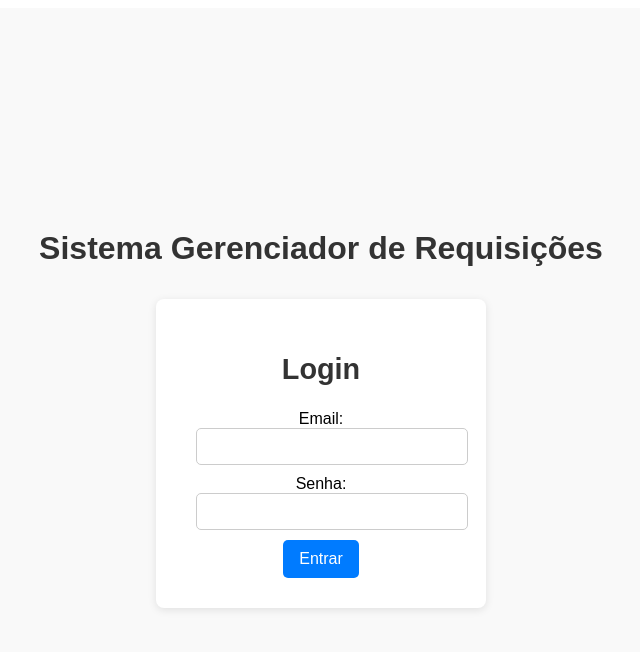
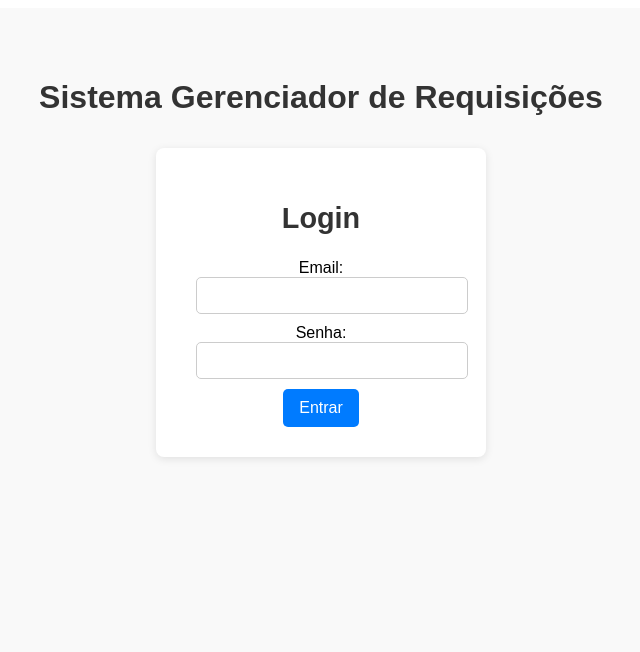
Before and after one commit to thiiagofaria/InsumoTrackReq, a React (Vite) app in the folder insumo-track-frontend/: page /login in a window 1280 px wide. Shown: the top 652 px of the page, without its empty margins (327-967 px from the left). Built offline with nearby package versions, Linux system fonts and the light colour scheme; no server answers.

Commit message:
melhoria tela login

```diff
--- a/insumo-track-frontend/src/pages/Login.jsx
+++ b/insumo-track-frontend/src/pages/Login.jsx
@@ -47,11 +47,11 @@ const Login = () => {
 
   const containerStyle = {
     width: "100vw",
-    height: "100vh",
+    minHeight: "100vh",
     display: "flex",
     flexDirection: "column",
     alignItems: "center",
-    justifyContent: "center",
+    paddingTop: "50px",
     backgroundColor: "#f9f9f9",
     fontFamily: "Arial, sans-serif",
   };
```
